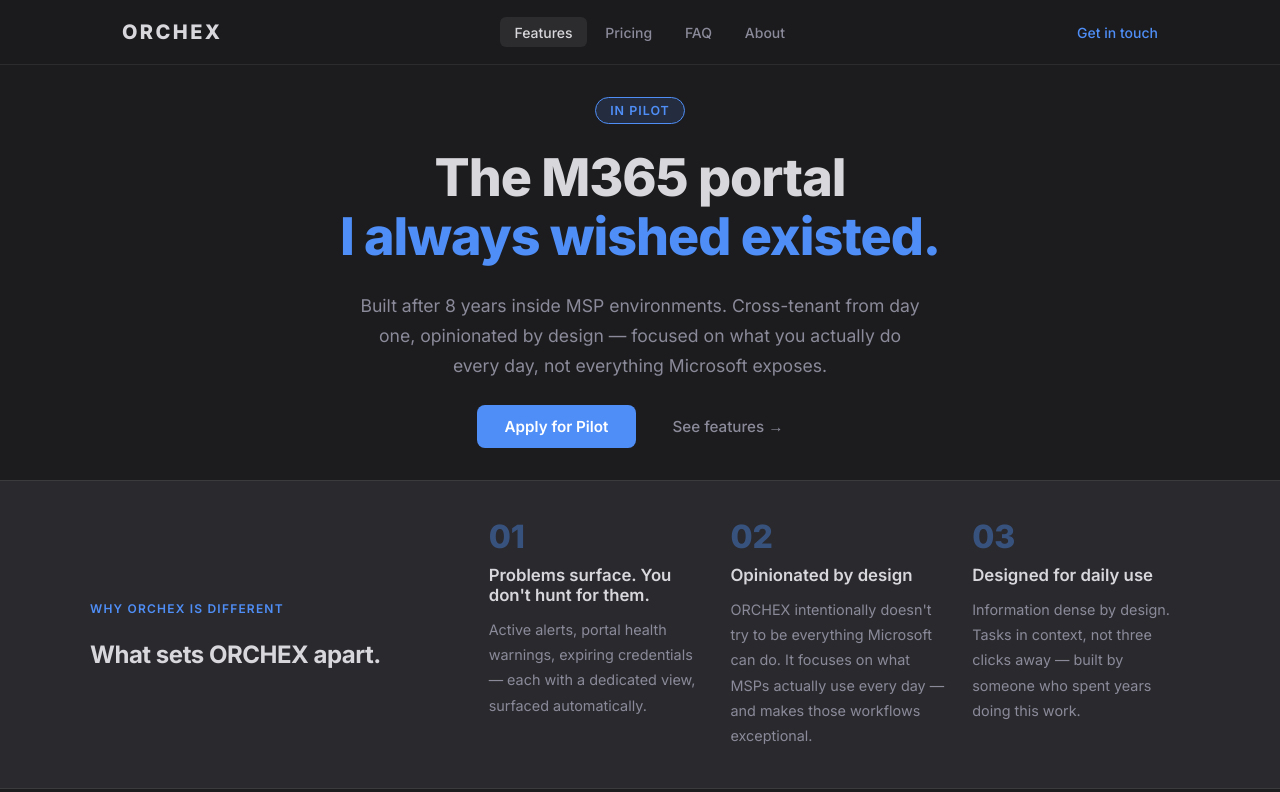
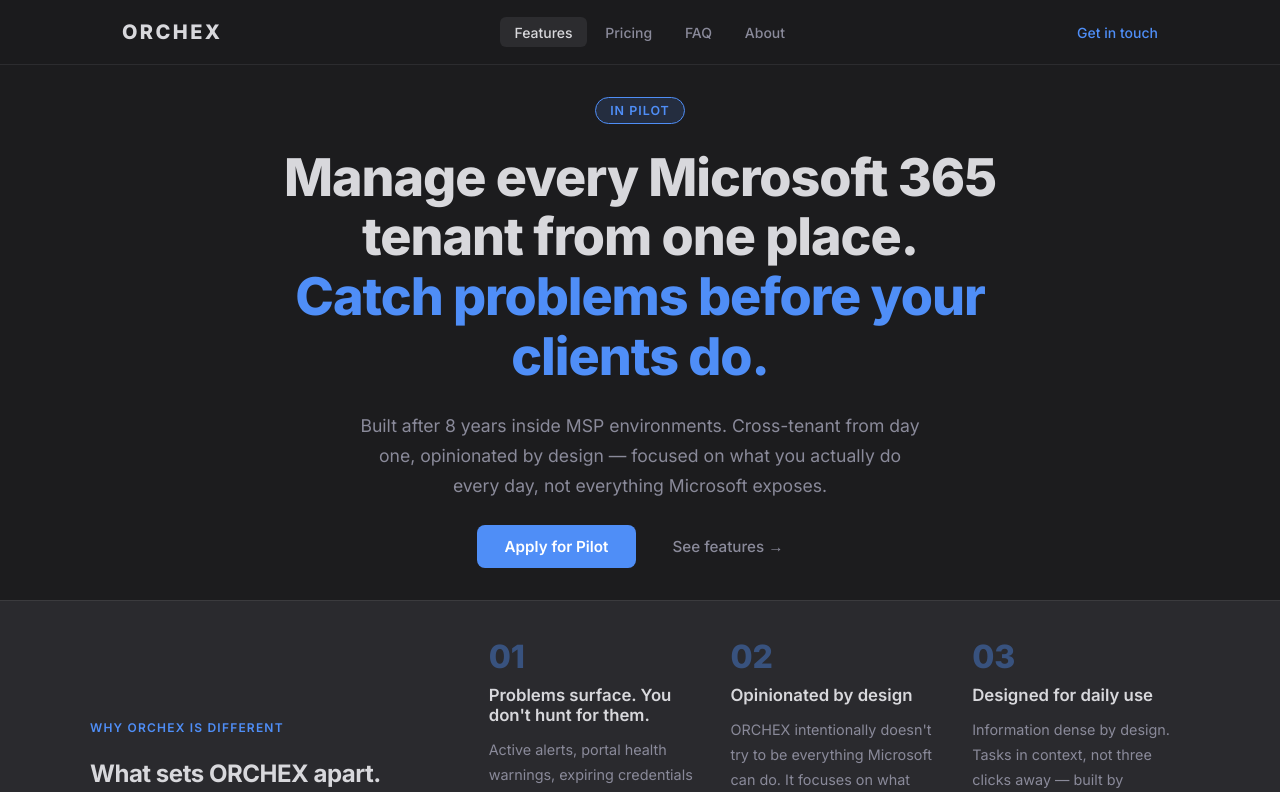
Before and after one commit to sasa-z/orchex-website, a Vue app: page / in a window 1280 px wide. Shown: the top 792 px of the page. Built offline with nearby package versions, Linux system fonts and the light colour scheme.

Commit message:
hero: lead with customer value instead of founder origin story
"The M365 portal I always wished existed" talks about the founder;
visitors want to know what's in it for them first. The origin story
stays in the About section where it belongs.

```diff
--- a/src/App.vue
+++ b/src/App.vue
@@ -22,8 +22,8 @@
     <section class="hero">
       <div class="hero-badge">In Pilot</div>
       <h1 class="hero-title">
-        The M365 portal<br />
-        <span class="accent">I always wished existed.</span>
+        Manage every Microsoft 365 tenant from one place.<br />
+        <span class="accent">Catch problems before your clients do.</span>
       </h1>
       <p class="hero-sub">
         Built after 8 years inside MSP environments. Cross-tenant from day one,
```
